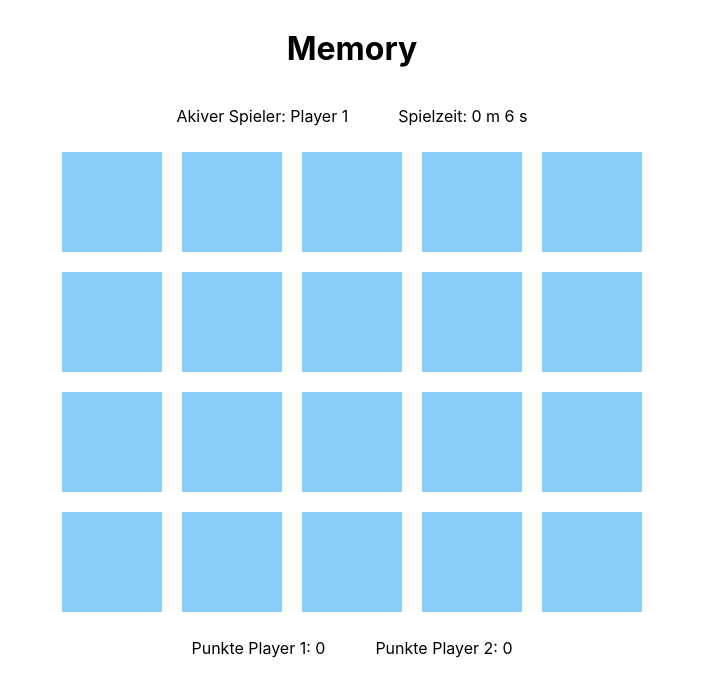
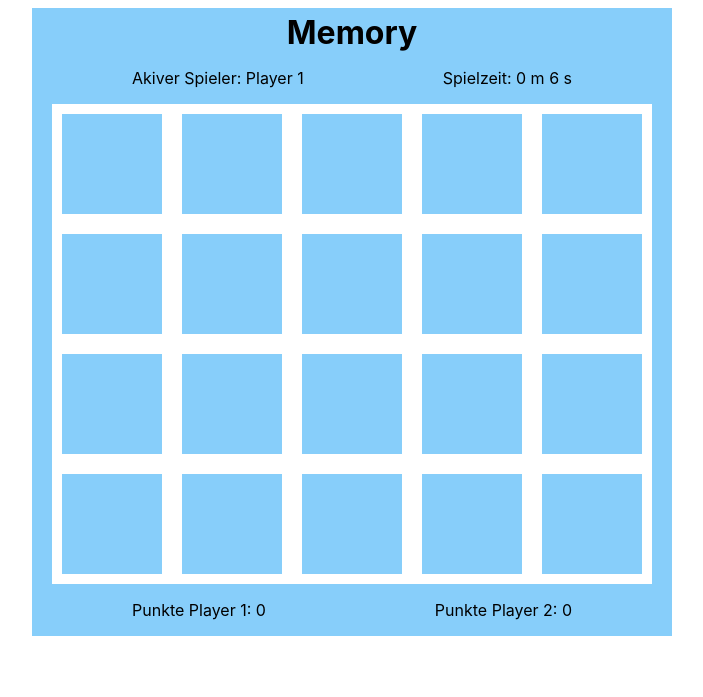
Before and after one commit to CoderXXL/alisPhpMemory, a PHP site: page / in a window 1280 px wide. Shown: the top 697 px of the page, without its empty margins (288-991 px from the left). Run offline with PHP 8.4, Linux system fonts and the light colour scheme.

Commit message:
feat: css matchfield

```diff
--- a/assets/css/style.css
+++ b/assets/css/style.css
@@ -14,27 +14,42 @@ body {
 
     /* Header */
 
+    header {
+        width: 600px;
+
+        padding-top: 5px;
+
+        border-style: solid;
+        border-width: 0px 20px;
+        border-color: lightskyblue;
+        background-color: lightskyblue;
+    }
+
     h1 {
         text-align: center;
+        margin: 0;
+    }
+
+    .match {
+        display: grid;
+        text-align: left;
+        grid-template-columns: auto auto auto;
+        grid-template-rows: auto;
+
+        background-color: lightskyblue;
     }
 
     .gameInfo {
-    display: grid;
-    text-align: left;
-    grid-template-columns: auto auto;
-    grid-template-rows: auto;
+        grid-column: 1 / -1;
+        margin: 0 100px;
     }
 
     #activePlayer {
-    grid-column: 1 / 2;
-    grid-row: 1 / 2;
-    margin-right: 25px;
+        float: left;
     }
 
     #timer {
-    grid-column: 2 / 3;
-    grid-row: 1 / 2;
-    margin-left: 25px;
+        float: right;
     }
 
     /* Cards */
@@ -42,6 +57,11 @@ h1 {
     #matchfield {
         width: 600px;
         position: relative;
+        background-color: white;
+
+        border-style: solid;
+        border-width: 0px 20px;
+        border-color: lightskyblue;
     }
 
     .card {
@@ -57,14 +77,14 @@ h1 {
 
     .front {
         animation-name: backToFront;
-    animation-duration: 3000ms;
+        animation-duration: 1000ms;
         animation-iteration-count: 1;
         animation-fill-mode: forwards;
     }
 
     .back {
         animation-name: frontToBack;
-    animation-duration: 3000ms;
+        animation-duration: 1000ms;
         animation-iteration-count: 1;
         animation-fill-mode: forwards;
     }
@@ -92,13 +112,9 @@ h1 {
     /* Footer */
 
     #pointsPlayerOne {
-    grid-column: 1 / 2;
-    grid-row: 1 / 2;
-    margin-right: 25px;
+        float: left;
     }
 
     #pointsPlayerTwo {
-    grid-column: 2 / 3;
-    grid-row: 1 / 2;
-    margin-left: 25px;
+        float: right;
     }
--- a/assets/js/Match.js
+++ b/assets/js/Match.js
@@ -32,6 +32,7 @@ function start(cards) {
 
 
     /* set number Couples */
+
 
     /* start game time */
     timer();
@@ -162,42 +163,6 @@ function timer() {
 
 card click
 
-
-
-function flipCard(card, front) {
-    let interval;
-    let count = 0;
-
-    if(front) {
-        count = 180;
-    }
-
-    interval = setInterval(function() {
-        if(front) {
-            count -= 18;
-        } else {
-            count += 18;
-        }
-
-        if(count >= 0 && count <= 90) {
-            card.getElement().style.transform = "rotateY(" + count + "deg)";
-
-            if(count == 90) {
-                if(front) {
-                    card.getElement().style.background = null;
-                } else {
-                    card.getElement().style.background = card.getColor();
-                }
-            }
-        } else if (count > 90 && count <=180) {
-            card.getElement().style.transform = "rotateY(" + count + "deg)";
-        } else {
-            clearInterval(interval);
-        }
-
-    },40);
-
-}
 */
 
 function moveOne(card) {
@@ -207,7 +172,7 @@ function moveOne(card) {
 
     setTimeout(function() {
         card.getElement().style.background = card.getColor();
-    }, 900);
+    }, 300);
 
     game.setCardOne(card);
     game.setStatus(2);
@@ -221,7 +186,7 @@ function moveTwo(card) {
 
     setTimeout(function() {
         card.getElement().style.background = card.getColor();
-    }, 900);
+    }, 300);
 
     game.setCardTwo(card);
     game.setStatus(3);
@@ -261,7 +226,6 @@ function checkCards(cardOne, cardTwo) {
         }
 
         console.log(msg.wrongCouple(game.getActivePlayer().getName()));
-        game.changePlayer();
 
         setTimeout(function() {
             cardOne.getElement().classList.replace("front", "back");
@@ -270,8 +234,9 @@ function checkCards(cardOne, cardTwo) {
             setTimeout(function() {
                 cardOne.getElement().style.background = null;
                 cardTwo.getElement().style.background = null;
-            }, 900);
+            }, 300);
 
+            game.changePlayer();
             game.setStatus(1);
         }, 2000);
     }
--- a/index.html
+++ b/index.html
@@ -13,14 +13,16 @@
 
 <body>
     <div class="container">
+
         <header>
             <h1>Memory</h1>
+        </header>
 
+        <div class="match">
             <div class="gameInfo">
                 <p id="activePlayer">Aktiver Spieler:</p>
                 <p id="timer">Spielzeit: 0m 0s</p>
             </div>
-        </header>
 
             <section id="matchfield">
 
@@ -50,11 +52,14 @@
 
             </section>
 
-        <footer>
             <div class="gameInfo">
                 <p id="pointsPlayerOne">Punkte Spieler 1: 0</p>
                 <p id="pointsPlayerTwo">Punkte Spieler 2: 0</p>
             </div>
+        </div>
+
+        <footer>
+
         </footer>
     </div>
 
```
Lines whose indentation alone changed are shown as unchanged.
